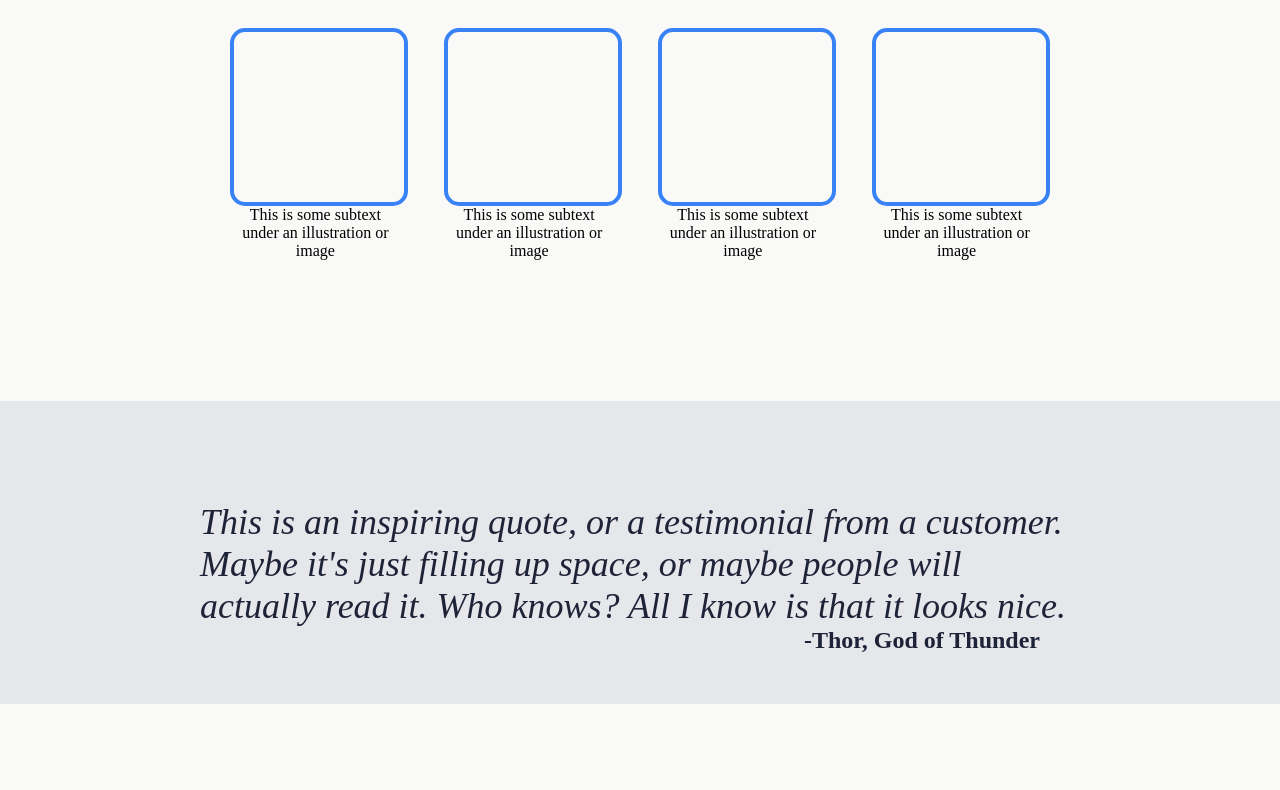
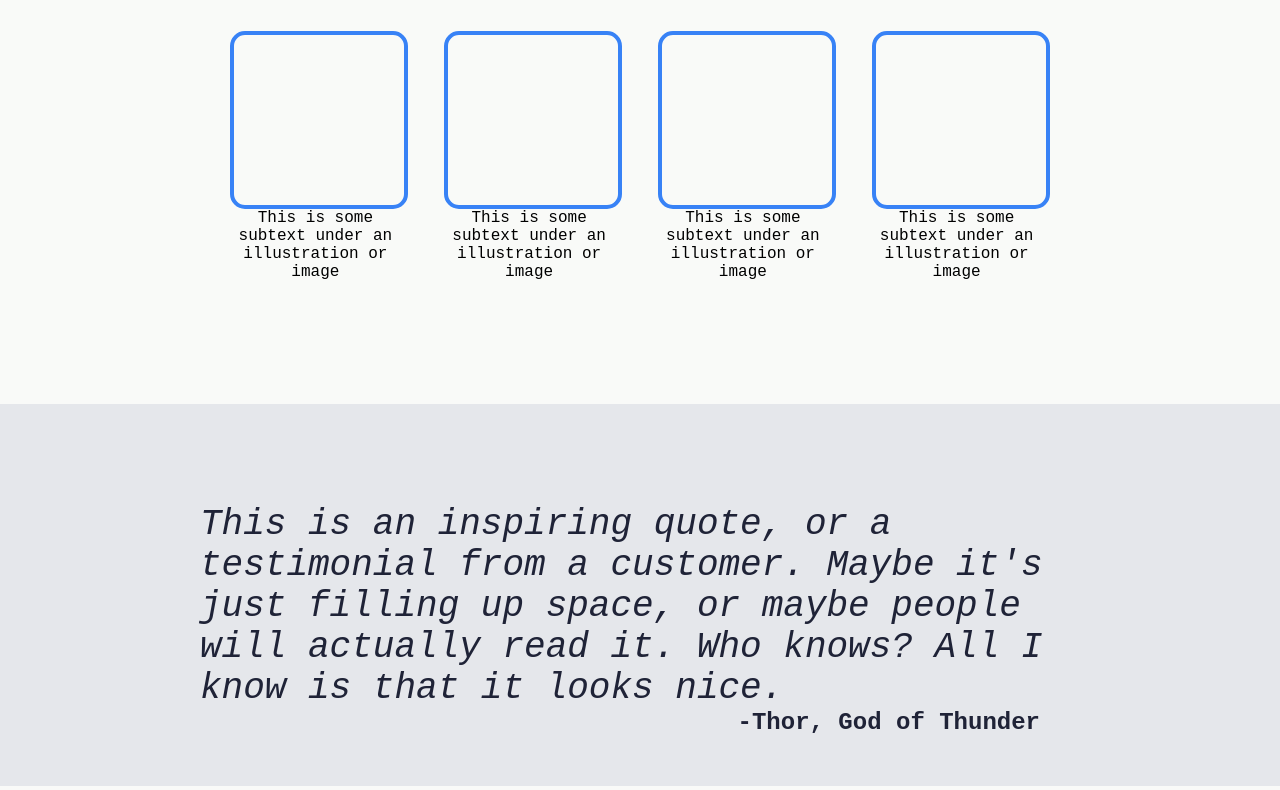
Before and after one commit to rntvilela/landing-page, a plain HTML site: page index.html in a window 1280 px wide. Shown: the part 685-1475 px from the top of the page. Drawn offline with Linux system fonts and the light colour scheme.

Commit message:
add jetbrains font

```diff
--- a/css/style.css
+++ b/css/style.css
@@ -1,6 +1,6 @@
 body {
     background-color: #1f2337;
-    /*font-family: 'JetBrains Mono', monospace;*/
+    font-family: 'JetBrains Mono', monospace;
     padding: 0px;
     margin: 0px;
 }
```
